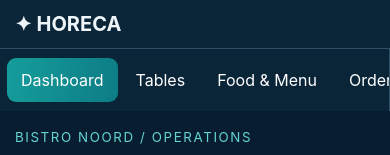
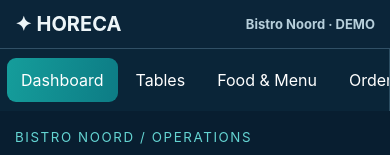
Before and after one commit to kevsm92/horeca_app, a React (Vite) app in the folder frontend/: page / in a window 390 px wide. Shown: the top 155 px of the page. Built offline with nearby package versions, Linux system fonts and the light colour scheme.

Commit message:
Keep demo venue indicator visible in mobile header

```diff
--- a/frontend/src/styles.css
+++ b/frontend/src/styles.css
@@ -196,3 +196,15 @@ button:disabled:hover { background:#17384d; }
 @media (forced-colors:active) {
   .panel > label.line:focus-within { outline-color:Highlight; }
 }
+
+/* Keep the fictional-venue DEMO marker visible on compact screens.
+   The original mobile rule hides both header spans, obscuring demo status. */
+@media (max-width:700px) {
+  header > span:last-child {
+    display:inline;
+    font-size:.8125rem;
+    font-weight:700;
+    color:#b7cfdb;
+    overflow-wrap:anywhere;
+  }
+}
```
